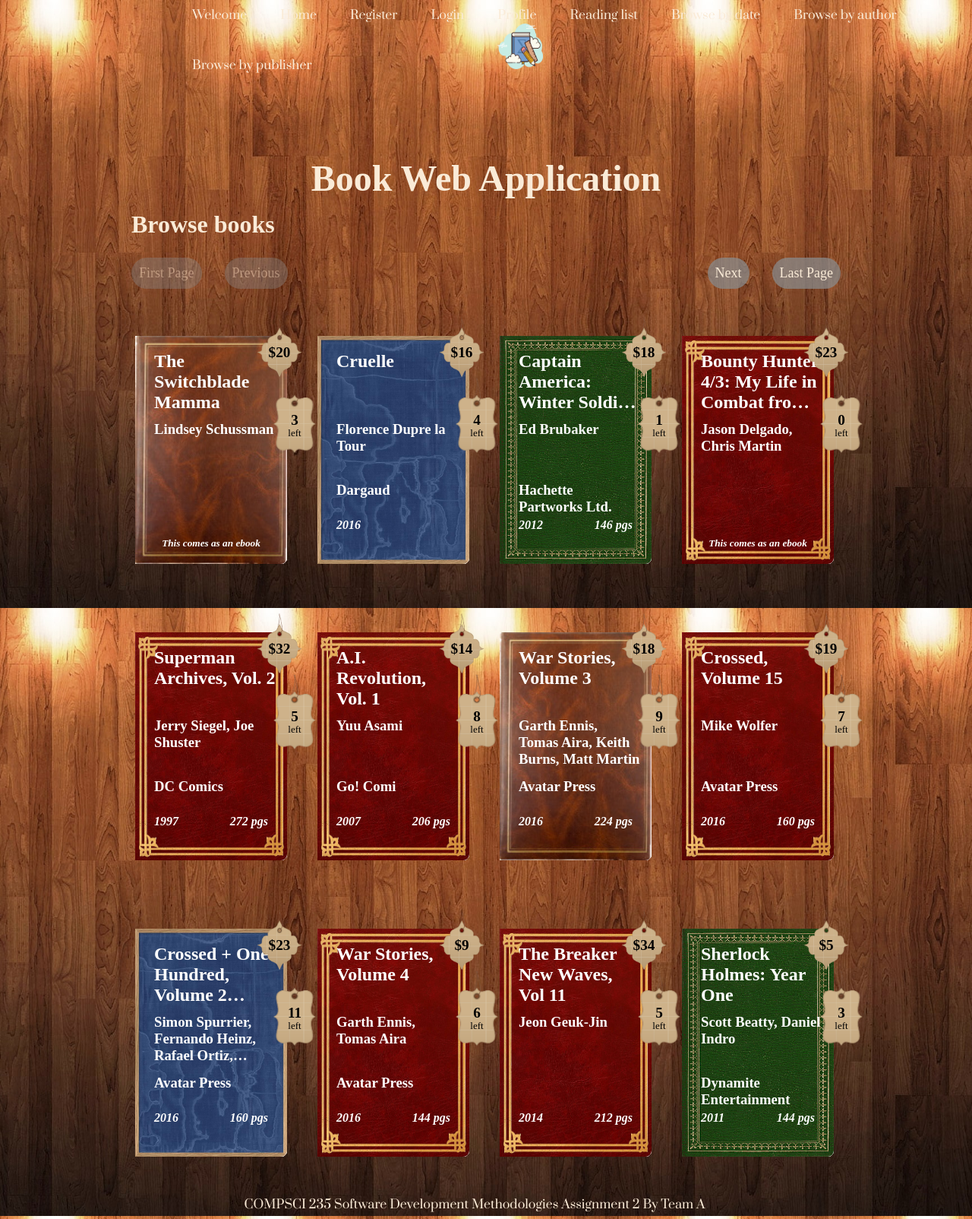
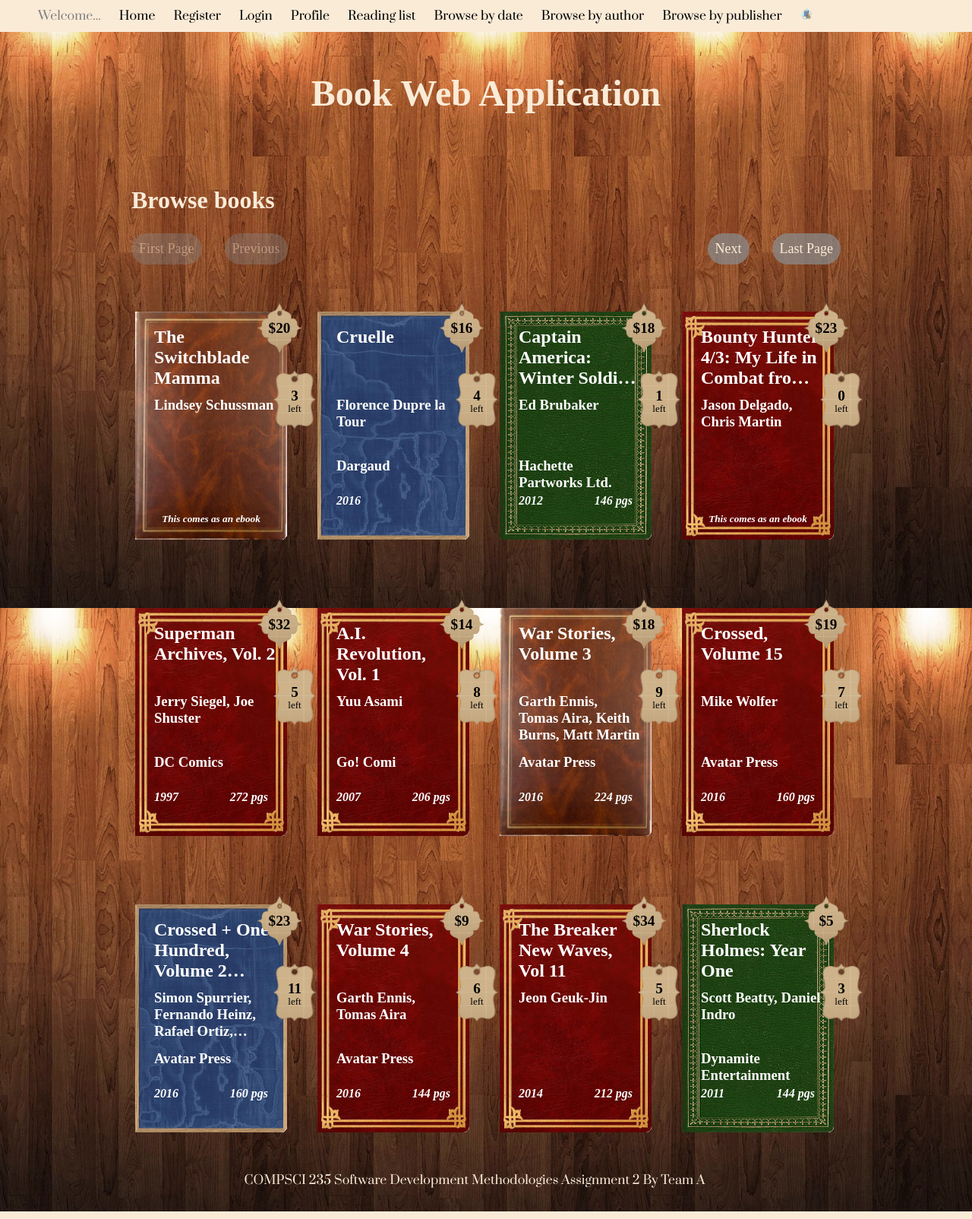
Before and after one commit to KimberleyEvans-Parker/BookBrowser, a Flask app: page / in a window 1280 px wide. Shown: the whole page at 76% size. Run offline with Flask 2, Linux system fonts and the light colour scheme.

Commit message:
Format pages

```diff
--- a/library/static/css/main.css
+++ b/library/static/css/main.css
@@ -16,6 +16,17 @@ a {
     text-decoration: none;
 }
 
+.link {
+    background-color: white;
+    border-radius: 10px;
+    padding: 10px;
+}
+
+.link:hover{
+    opacity: 0.5;
+    transition-duration: 1s;
+}
+
 h1 {
     margin: 15px;
 }
@@ -31,6 +42,11 @@ button {
 
 button:hover {
     background: rgba(0, 136, 169, 0.8);
+}
+
+.content-container {
+    position: relative;
+    top: 5em;
 }
 
 .browse-container {
@@ -284,51 +300,41 @@ button:hover {
 }
 /* ------------------------- navigation --------------------------- */
 .nav {
-    position: relative;
-    top: -7px;
+    top: 0px;
+    left: 0px;
+    z-index: 20;
+    width: 100%;
+    position: fixed;
+    background-color: antiquewhite;
 }
 .nav_list, .btn_nav {
     font-family: "Prata", sans-serif;
     font-weight: 500;
     font-size: 16px;
-    color: antiquewhite;
     text-decoration: none;
 }
 .nav-header {
-    display: flex;
-    justify-content: space-between;
-    align-items: center;
-    padding-right: 205px;
-    font-family: "Prata", sans-serif;
-    font-weight: 500;
-    font-size: 16px;
-    color: antiquewhite;
-    text-decoration: none;
+    color: grey;
 }
 .logo {
     cursor: pointer;
-    width: 60px;
-    height: 60px;
-    padding-left: 221px;
+    width: 15px;
+    height: 15px;
 }
 .nav_links {
     list-style: none;
-    margin-bottom: 16px;
-    border-bottom-width: 10px;
-    padding-left: 225px;
+    margin: 0;
 }
-
 .nav_links li {
     display: inline-block;
-    padding: 0px 20px;
+    padding: 10px;
 }
-
-.nav_links li a {
+.nav_links li {
     transition: all 0.3s ease 0s;
 }
-
-.nav_links li a:hover {
+.nav_links li:hover {
     color: rgba(0, 136, 169, 1);
+    background-color: rgb(255, 218, 170);
 }
 
 /* ------------------------- header ------------------------------- */
@@ -344,10 +350,10 @@ button:hover {
 .footer {
     text-align: center;
     padding-top: 7px;
+    padding-bottom: 30px;
     padding-right: 30px;
     clear: both;
     position: relative;
-    margin-top: -200px;
     justify-content: space-between;
     align-items: center;
     font-family: "Prata", sans-serif;
@@ -357,10 +363,6 @@ button:hover {
     text-decoration: none;
 }
 /* ------------------------- single book item ------------------------------- */
-.single-book-container {
-    position: relative;
-    top: 5em;
-}
 
 .social-media {
     list-style: none;
--- a/library/templates/layout.html
+++ b/library/templates/layout.html
@@ -16,11 +16,11 @@
   <!-- Include navigation partial. -->
   {% include 'navigation.html' %}
 
-  <div id="content-2">
+  <div>
     <!-- Include header partial. -->
     {% include 'header.html' %}
 
-    <div id="container">
+    <div class="content-container">
       <!-- Main content block to be supplied by page. -->
       {% block content %} {% endblock %}
 
--- a/library/templates/navigation.html
+++ b/library/templates/navigation.html
@@ -1,8 +1,8 @@
 <nav class="nav">
     <ul class="nav_links">
-        <li class="nav-header">{% if 'user_name' in session %} Hello, {{ session['user_name'] }}
+        <li class="nav_list nav-header">{% if 'user_name' in session %} Hello, {{ session['user_name'] }}
         {% else %}
-        Welcome
+        Welcome...
         {% endif %}</li>
         <li class="nav_list"><a class="btn-nav" href="{{ url_for('books_bp.home') }}">Home</a></li>
         <li class="nav_list"><a class="btn-nav" href="{{ url_for('books_bp.register') }}">Register</a></li>
@@ -12,6 +12,6 @@
         <li class="nav_list"><a class="btn-nav" href="{{ url_for('books_bp.books_by_date') }}">Browse by date</a></li>
         <li class="nav_list"><a class="btn-nav" href="{{ url_for('books_bp.authors') }}">Browse by author</a></li>
         <li class="nav_list"><a class="btn-nav" href="{{ url_for('books_bp.publishers') }}">Browse by publisher</a></li>
-        <img class="logo" src="{{ url_for('static', filename='book_icon.png') }}" /></li>
+        <li class="nav_list"><img class="logo" src="{{ url_for('static', filename='book_icon.png') }}" /></li>
     </ul>
   </nav>
```
